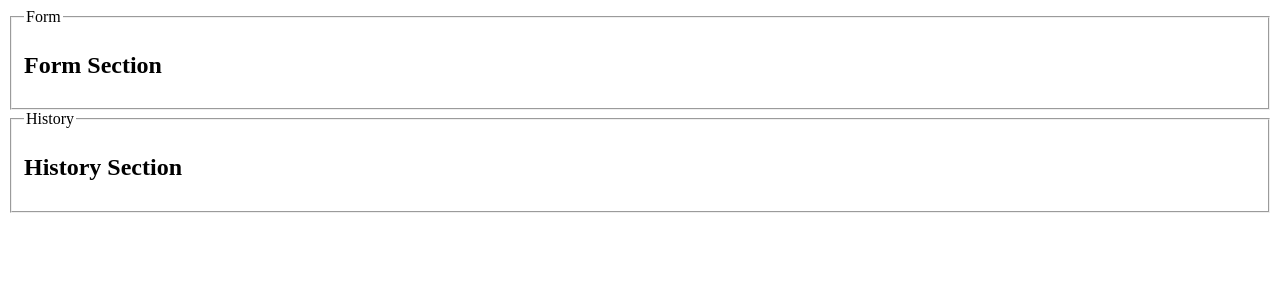
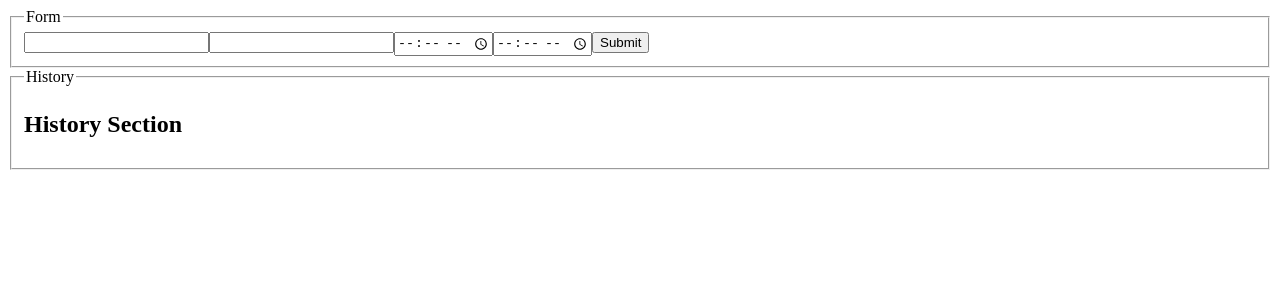
Before and after one commit to shadowlion/bdc-signin-sheet, a Vue app: page / in a window 1280 px wide. Shown: the top 300 px of the page. Built offline with nearby package versions, Linux system fonts and the light colour scheme.

Commit message:
feat: basic form

```diff
--- a/src/components/SectionForm.vue
+++ b/src/components/SectionForm.vue
@@ -1,5 +1,29 @@
+<script setup lang="ts">
+import { ref } from "vue";
+
+const formData = ref({
+  name: "",
+  instructor: "",
+  dateStart: "",
+  dateEnd: "",
+});
+
+function handleFormSubmit() {
+  // eslint-disable-next-line no-console
+  console.log(JSON.stringify(formData.value));
+}
+</script>
+
 <template>
   <section>
-    <h1>Form Section</h1>
+    <form @submit.prevent="handleFormSubmit()">
+      <input id="name" v-model="formData.name" type="text" name="name">
+      <input id="instructor" v-model="formData.instructor" type="text" name="instructor">
+      <input id="date-start" v-model="formData.dateStart" type="time" name="dateStart">
+      <input id="date-end" v-model="formData.dateEnd" type="time" name="dateEnd">
+      <button type="submit">
+        Submit
+      </button>
+    </form>
   </section>
 </template>
```
